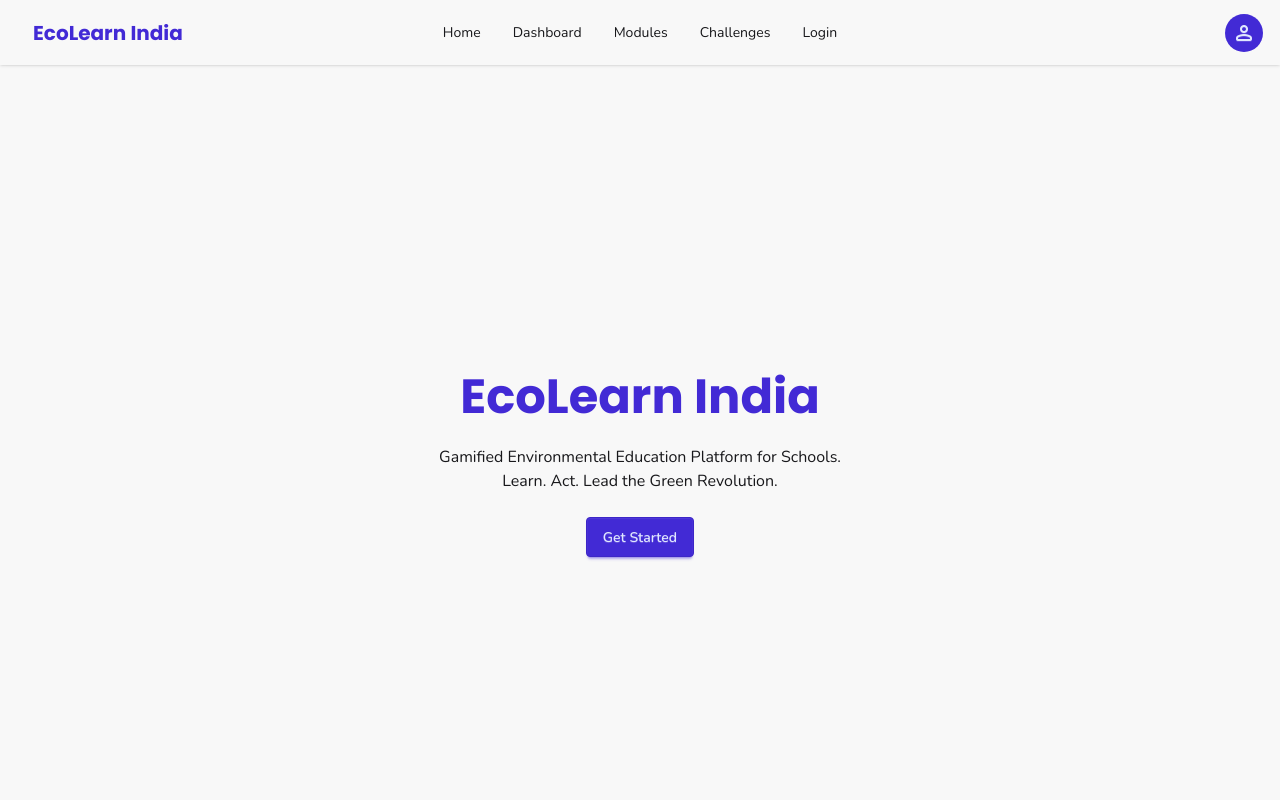
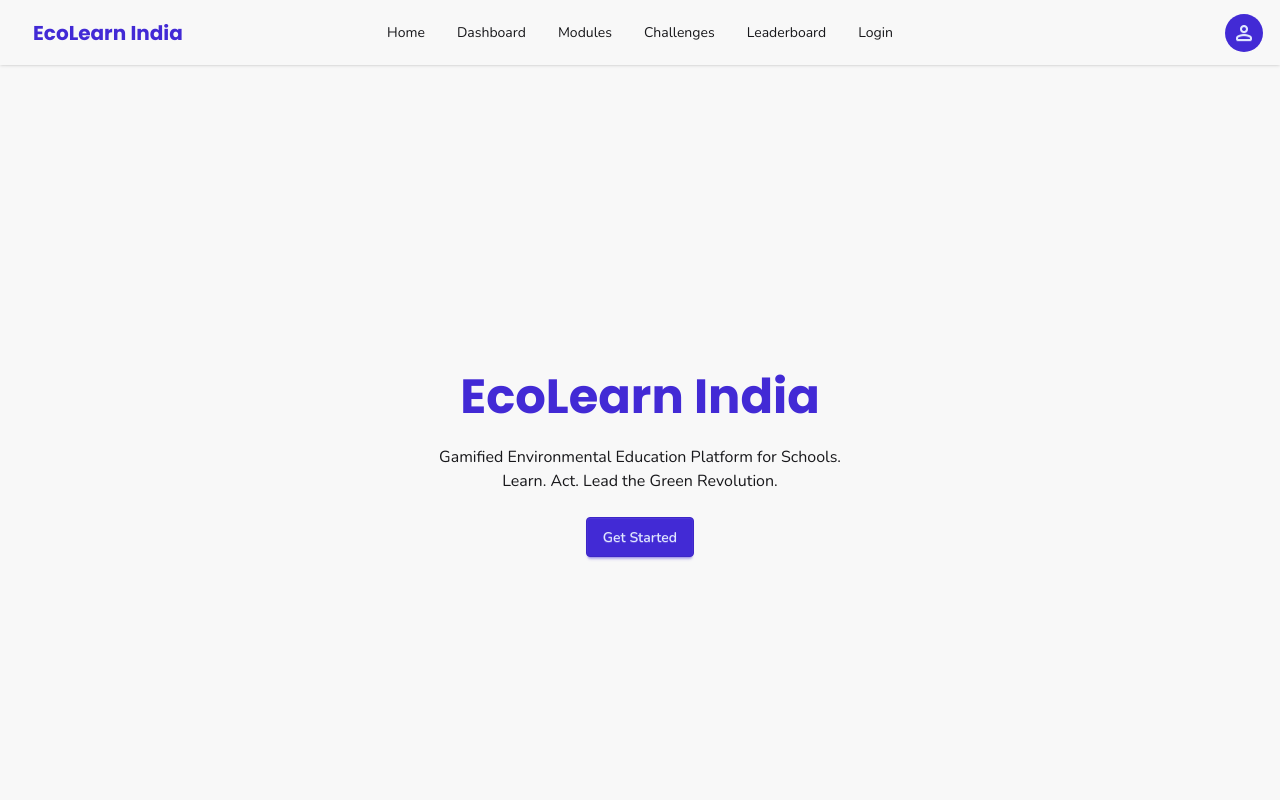
Before and after one commit to aditya27you/sih-2025-ecolearn-india, a React (Vite) app: page / in a window 1280 px wide. Shown: the top 800 px of the page. Built offline with nearby package versions, Linux system fonts and the light colour scheme.

Commit message:
task: T009 add leaderboard link to navbar

```diff
--- a/specs/011-featurename-011-leaderboard-system/tasks.md
+++ b/specs/011-featurename-011-leaderboard-system/tasks.md
@@ -22,4 +22,4 @@ description: "Tasks for Leaderboard System"
 ## Phase 4: Page & Routing
 - [x] T007 Implement `LeaderboardPage` in `src/pages/Leaderboard/Leaderboard.tsx`
 - [x] T008 Add `/leaderboard` route to `src/router.tsx`
-- [ ] T009 Update `Navbar.tsx` to include Leaderboard link
+- [x] T009 Update `Navbar.tsx` to include Leaderboard link
--- a/src/components/organisms/Navbar/Navbar.tsx
+++ b/src/components/organisms/Navbar/Navbar.tsx
@@ -9,6 +9,7 @@ export const Navbar: React.FC = () => {
     { title: 'Dashboard', path: '/dashboard' },
     { title: 'Modules', path: '/modules' },
     { title: 'Challenges', path: '/challenges' },
+    { title: 'Leaderboard', path: '/leaderboard' },
     { title: 'Login', path: '/login' },
   ];
 
```
